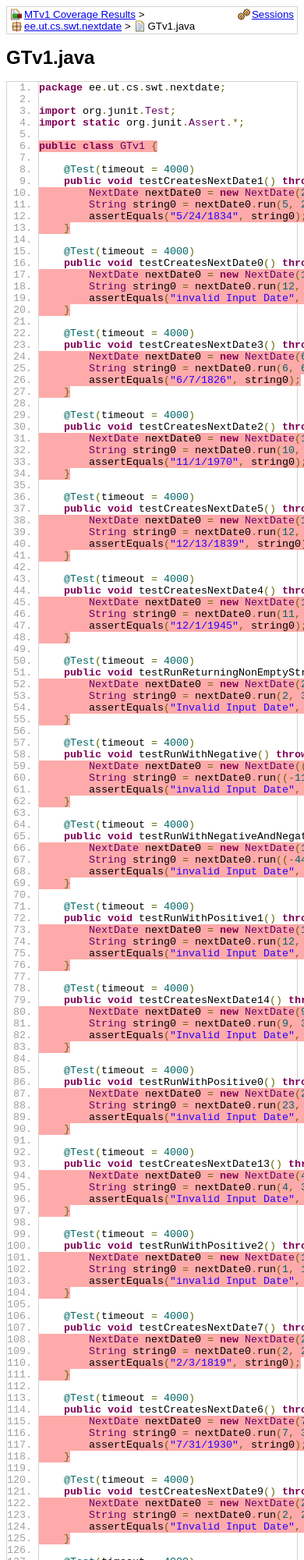
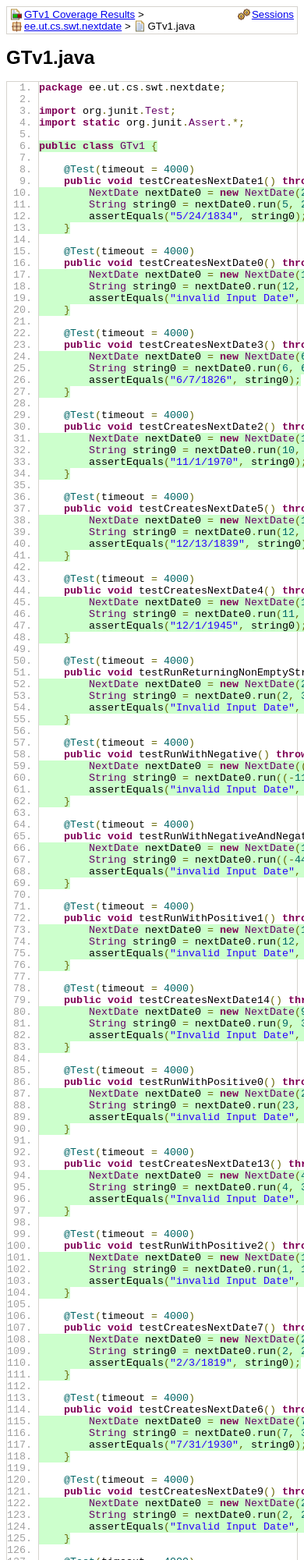
Before and after one commit to anettala/SWTHW5, a plain HTML site: page htmlReport/ee.ut.cs.swt.nextdate/GTv1.java.html in a window 390 px wide. Shown: the top 2000 px of the page at 78% size. Drawn offline with Linux system fonts and the light colour scheme.

Commit message:
Task 1 GTv1 test verdicts and coverage

```diff
--- a/htmlReport/ee.ut.cs.swt.nextdate/GTv1.java.html
+++ b/htmlReport/ee.ut.cs.swt.nextdate/GTv1.java.html
@@ -1,156 +1,156 @@
-<?xml version="1.0" encoding="UTF-8"?><!DOCTYPE html PUBLIC "-//W3C//DTD XHTML 1.0 Strict//EN" "http://www.w3.org/TR/xhtml1/DTD/xhtml1-strict.dtd"><html xmlns="http://www.w3.org/1999/xhtml" lang="en"><head><meta http-equiv="Content-Type" content="text/html;charset=UTF-8"/><link rel="stylesheet" href="../jacoco-resources/report.css" type="text/css"/><link rel="shortcut icon" href="../jacoco-resources/report.gif" type="image/gif"/><title>GTv1.java</title><link rel="stylesheet" href="../jacoco-resources/prettify.css" type="text/css"/><script type="text/javascript" src="../jacoco-resources/prettify.js"></script></head><body onload="window['PR_TAB_WIDTH']=4;prettyPrint()"><div class="breadcrumb" id="breadcrumb"><span class="info"><a href="../jacoco-sessions.html" class="el_session">Sessions</a></span><a href="../index.html" class="el_report">MTv1 Coverage Results</a> &gt; <a href="index.source.html" class="el_package">ee.ut.cs.swt.nextdate</a> &gt; <span class="el_source">GTv1.java</span></div><h1>GTv1.java</h1><pre class="source lang-java linenums">package ee.ut.cs.swt.nextdate;
+<?xml version="1.0" encoding="UTF-8"?><!DOCTYPE html PUBLIC "-//W3C//DTD XHTML 1.0 Strict//EN" "http://www.w3.org/TR/xhtml1/DTD/xhtml1-strict.dtd"><html xmlns="http://www.w3.org/1999/xhtml" lang="en"><head><meta http-equiv="Content-Type" content="text/html;charset=UTF-8"/><link rel="stylesheet" href="../jacoco-resources/report.css" type="text/css"/><link rel="shortcut icon" href="../jacoco-resources/report.gif" type="image/gif"/><title>GTv1.java</title><link rel="stylesheet" href="../jacoco-resources/prettify.css" type="text/css"/><script type="text/javascript" src="../jacoco-resources/prettify.js"></script></head><body onload="window['PR_TAB_WIDTH']=4;prettyPrint()"><div class="breadcrumb" id="breadcrumb"><span class="info"><a href="../jacoco-sessions.html" class="el_session">Sessions</a></span><a href="../index.html" class="el_report">GTv1 Coverage Results</a> &gt; <a href="index.source.html" class="el_package">ee.ut.cs.swt.nextdate</a> &gt; <span class="el_source">GTv1.java</span></div><h1>GTv1.java</h1><pre class="source lang-java linenums">package ee.ut.cs.swt.nextdate;
 
 import org.junit.Test;
 import static org.junit.Assert.*;
 
-<span class="nc" id="L6">public class GTv1 {</span>
+<span class="fc" id="L6">public class GTv1 {</span>
 
 	@Test(timeout = 4000)
 	public void testCreatesNextDate1() throws Throwable {
-<span class="nc" id="L10">	    NextDate nextDate0 = new NextDate(23, 23, 23);</span>
-<span class="nc" id="L11">	    String string0 = nextDate0.run(5, 23, 1834);</span>
-<span class="nc" id="L12">	    assertEquals(&quot;5/24/1834&quot;, string0);</span>
-<span class="nc" id="L13">	}</span>
+<span class="fc" id="L10">	    NextDate nextDate0 = new NextDate(23, 23, 23);</span>
+<span class="fc" id="L11">	    String string0 = nextDate0.run(5, 23, 1834);</span>
+<span class="fc" id="L12">	    assertEquals(&quot;5/24/1834&quot;, string0);</span>
+<span class="fc" id="L13">	}</span>
 
 	@Test(timeout = 4000)
 	public void testCreatesNextDate0() throws Throwable {
-<span class="nc" id="L17">	    NextDate nextDate0 = new NextDate(12, 12, 12);</span>
-<span class="nc" id="L18">	    String string0 = nextDate0.run(12, 1839, 1839);</span>
-<span class="nc" id="L19">	    assertEquals(&quot;invalid Input Date&quot;, string0);</span>
-<span class="nc" id="L20">	}</span>
+<span class="fc" id="L17">	    NextDate nextDate0 = new NextDate(12, 12, 12);</span>
+<span class="fc" id="L18">	    String string0 = nextDate0.run(12, 1839, 1839);</span>
+<span class="fc" id="L19">	    assertEquals(&quot;invalid Input Date&quot;, string0);</span>
+<span class="fc" id="L20">	}</span>
 
 	@Test(timeout = 4000)
 	public void testCreatesNextDate3() throws Throwable {
-<span class="nc" id="L24">	    NextDate nextDate0 = new NextDate(6, 6, 6);</span>
-<span class="nc" id="L25">	    String string0 = nextDate0.run(6, 6, 1826);</span>
-<span class="nc" id="L26">	    assertEquals(&quot;6/7/1826&quot;, string0);</span>
-<span class="nc" id="L27">	}</span>
+<span class="fc" id="L24">	    NextDate nextDate0 = new NextDate(6, 6, 6);</span>
+<span class="fc" id="L25">	    String string0 = nextDate0.run(6, 6, 1826);</span>
+<span class="fc" id="L26">	    assertEquals(&quot;6/7/1826&quot;, string0);</span>
+<span class="fc" id="L27">	}</span>
 
 	@Test(timeout = 4000)
 	public void testCreatesNextDate2() throws Throwable {
-<span class="nc" id="L31">	    NextDate nextDate0 = new NextDate(10, 10, 10);</span>
-<span class="nc" id="L32">	    String string0 = nextDate0.run(10, 31, 1970);</span>
-<span class="nc" id="L33">	    assertEquals(&quot;11/1/1970&quot;, string0);</span>
-<span class="nc" id="L34">	}</span>
+<span class="fc" id="L31">	    NextDate nextDate0 = new NextDate(10, 10, 10);</span>
+<span class="fc" id="L32">	    String string0 = nextDate0.run(10, 31, 1970);</span>
+<span class="fc" id="L33">	    assertEquals(&quot;11/1/1970&quot;, string0);</span>
+<span class="fc" id="L34">	}</span>
 
 	@Test(timeout = 4000)
 	public void testCreatesNextDate5() throws Throwable {
-<span class="nc" id="L38">	    NextDate nextDate0 = new NextDate(12, 12, 12);</span>
-<span class="nc" id="L39">	    String string0 = nextDate0.run(12, 12, 1839);</span>
-<span class="nc" id="L40">	    assertEquals(&quot;12/13/1839&quot;, string0);</span>
-<span class="nc" id="L41">	}</span>
+<span class="fc" id="L38">	    NextDate nextDate0 = new NextDate(12, 12, 12);</span>
+<span class="fc" id="L39">	    String string0 = nextDate0.run(12, 12, 1839);</span>
+<span class="fc" id="L40">	    assertEquals(&quot;12/13/1839&quot;, string0);</span>
+<span class="fc" id="L41">	}</span>
 
 	@Test(timeout = 4000)
 	public void testCreatesNextDate4() throws Throwable {
-<span class="nc" id="L45">	    NextDate nextDate0 = new NextDate(11, 11, 11);</span>
-<span class="nc" id="L46">	    String string0 = nextDate0.run(11, 30, 1945);</span>
-<span class="nc" id="L47">	    assertEquals(&quot;12/1/1945&quot;, string0);</span>
-<span class="nc" id="L48">	}</span>
+<span class="fc" id="L45">	    NextDate nextDate0 = new NextDate(11, 11, 11);</span>
+<span class="fc" id="L46">	    String string0 = nextDate0.run(11, 30, 1945);</span>
+<span class="fc" id="L47">	    assertEquals(&quot;12/1/1945&quot;, string0);</span>
+<span class="fc" id="L48">	}</span>
 
 	@Test(timeout = 4000)
 	public void testRunReturningNonEmptyString() throws Throwable {
-<span class="nc" id="L52">	    NextDate nextDate0 = new NextDate(2, 2, 2);</span>
-<span class="nc" id="L53">	    String string0 = nextDate0.run(2, 30, 1899);</span>
-<span class="nc" id="L54">	    assertEquals(&quot;Invalid Input Date&quot;, string0);</span>
-<span class="nc" id="L55">	}</span>
+<span class="fc" id="L52">	    NextDate nextDate0 = new NextDate(2, 2, 2);</span>
+<span class="fc" id="L53">	    String string0 = nextDate0.run(2, 30, 1899);</span>
+<span class="fc" id="L54">	    assertEquals(&quot;Invalid Input Date&quot;, string0);</span>
+<span class="fc" id="L55">	}</span>
 
 	@Test(timeout = 4000)
 	public void testRunWithNegative() throws Throwable {
-<span class="nc" id="L59">	    NextDate nextDate0 = new NextDate((-112), (-112), (-112));</span>
-<span class="nc" id="L60">	    String string0 = nextDate0.run((-112), (-112), (-112));</span>
-<span class="nc" id="L61">	    assertEquals(&quot;invalid Input Date&quot;, string0);</span>
-<span class="nc" id="L62">	}</span>
+<span class="fc" id="L59">	    NextDate nextDate0 = new NextDate((-112), (-112), (-112));</span>
+<span class="fc" id="L60">	    String string0 = nextDate0.run((-112), (-112), (-112));</span>
+<span class="fc" id="L61">	    assertEquals(&quot;invalid Input Date&quot;, string0);</span>
+<span class="fc" id="L62">	}</span>
 
 	@Test(timeout = 4000)
 	public void testRunWithNegativeAndNegative() throws Throwable {
-<span class="nc" id="L66">	    NextDate nextDate0 = new NextDate(12, 12, 12);</span>
-<span class="nc" id="L67">	    String string0 = nextDate0.run((-441), 12, (-441));</span>
-<span class="nc" id="L68">	    assertEquals(&quot;invalid Input Date&quot;, string0);</span>
-<span class="nc" id="L69">	}</span>
+<span class="fc" id="L66">	    NextDate nextDate0 = new NextDate(12, 12, 12);</span>
+<span class="fc" id="L67">	    String string0 = nextDate0.run((-441), 12, (-441));</span>
+<span class="fc" id="L68">	    assertEquals(&quot;invalid Input Date&quot;, string0);</span>
+<span class="fc" id="L69">	}</span>
 
 	@Test(timeout = 4000)
 	public void testRunWithPositive1() throws Throwable {
-<span class="nc" id="L73">	    NextDate nextDate0 = new NextDate(12, 12, 12);</span>
-<span class="nc" id="L74">	    String string0 = nextDate0.run(12, 12, 12);</span>
-<span class="nc" id="L75">	    assertEquals(&quot;invalid Input Date&quot;, string0);</span>
-<span class="nc" id="L76">	}</span>
+<span class="fc" id="L73">	    NextDate nextDate0 = new NextDate(12, 12, 12);</span>
+<span class="fc" id="L74">	    String string0 = nextDate0.run(12, 12, 12);</span>
+<span class="fc" id="L75">	    assertEquals(&quot;invalid Input Date&quot;, string0);</span>
+<span class="fc" id="L76">	}</span>
 
 	@Test(timeout = 4000)
 	public void testCreatesNextDate14() throws Throwable {
-<span class="nc" id="L80">	    NextDate nextDate0 = new NextDate(9, 9, 9);</span>
-<span class="nc" id="L81">	    String string0 = nextDate0.run(9, 31, 1915);</span>
-<span class="nc" id="L82">	    assertEquals(&quot;Invalid Input Date&quot;, string0);</span>
-<span class="nc" id="L83">	}</span>
+<span class="fc" id="L80">	    NextDate nextDate0 = new NextDate(9, 9, 9);</span>
+<span class="fc" id="L81">	    String string0 = nextDate0.run(9, 31, 1915);</span>
+<span class="fc" id="L82">	    assertEquals(&quot;Invalid Input Date&quot;, string0);</span>
+<span class="fc" id="L83">	}</span>
 
 	@Test(timeout = 4000)
 	public void testRunWithPositive0() throws Throwable {
-<span class="nc" id="L87">	    NextDate nextDate0 = new NextDate(23, 23, 23);</span>
-<span class="nc" id="L88">	    String string0 = nextDate0.run(23, 23, 5);</span>
-<span class="nc" id="L89">	    assertEquals(&quot;invalid Input Date&quot;, string0);</span>
-<span class="nc" id="L90">	}</span>
+<span class="fc" id="L87">	    NextDate nextDate0 = new NextDate(23, 23, 23);</span>
+<span class="fc" id="L88">	    String string0 = nextDate0.run(23, 23, 5);</span>
+<span class="fc" id="L89">	    assertEquals(&quot;invalid Input Date&quot;, string0);</span>
+<span class="fc" id="L90">	}</span>
 
 	@Test(timeout = 4000)
 	public void testCreatesNextDate13() throws Throwable {
-<span class="nc" id="L94">	    NextDate nextDate0 = new NextDate(4, 4, 4);</span>
-<span class="nc" id="L95">	    String string0 = nextDate0.run(4, 31, 1970);</span>
-<span class="nc" id="L96">	    assertEquals(&quot;Invalid Input Date&quot;, string0);</span>
-<span class="nc" id="L97">	}</span>
+<span class="fc" id="L94">	    NextDate nextDate0 = new NextDate(4, 4, 4);</span>
+<span class="fc" id="L95">	    String string0 = nextDate0.run(4, 31, 1970);</span>
+<span class="fc" id="L96">	    assertEquals(&quot;Invalid Input Date&quot;, string0);</span>
+<span class="fc" id="L97">	}</span>
 
 	@Test(timeout = 4000)
 	public void testRunWithPositive2() throws Throwable {
-<span class="nc" id="L101">	    NextDate nextDate0 = new NextDate(1, 1, 1);</span>
-<span class="nc" id="L102">	    String string0 = nextDate0.run(1, 1, 2022);</span>
-<span class="nc" id="L103">	    assertEquals(&quot;invalid Input Date&quot;, string0);</span>
-<span class="nc" id="L104">	}</span>
+<span class="fc" id="L101">	    NextDate nextDate0 = new NextDate(1, 1, 1);</span>
+<span class="fc" id="L102">	    String string0 = nextDate0.run(1, 1, 2022);</span>
+<span class="fc" id="L103">	    assertEquals(&quot;invalid Input Date&quot;, string0);</span>
+<span class="fc" id="L104">	}</span>
 
 	@Test(timeout = 4000)
 	public void testCreatesNextDate7() throws Throwable {
-<span class="nc" id="L108">	    NextDate nextDate0 = new NextDate(2, 2, 2);</span>
-<span class="nc" id="L109">	    String string0 = nextDate0.run(2, 2, 1819);</span>
-<span class="nc" id="L110">	    assertEquals(&quot;2/3/1819&quot;, string0);</span>
-<span class="nc" id="L111">	}</span>
+<span class="fc" id="L108">	    NextDate nextDate0 = new NextDate(2, 2, 2);</span>
+<span class="fc" id="L109">	    String string0 = nextDate0.run(2, 2, 1819);</span>
+<span class="fc" id="L110">	    assertEquals(&quot;2/3/1819&quot;, string0);</span>
+<span class="fc" id="L111">	}</span>
 
 	@Test(timeout = 4000)
 	public void testCreatesNextDate6() throws Throwable {
-<span class="nc" id="L115">	    NextDate nextDate0 = new NextDate(7, 7, 7);</span>
-<span class="nc" id="L116">	    String string0 = nextDate0.run(7, 31, 1930);</span>
-<span class="nc" id="L117">	    assertEquals(&quot;7/31/1930&quot;, string0);</span>
-<span class="nc" id="L118">	}</span>
+<span class="fc" id="L115">	    NextDate nextDate0 = new NextDate(7, 7, 7);</span>
+<span class="fc" id="L116">	    String string0 = nextDate0.run(7, 31, 1930);</span>
+<span class="fc" id="L117">	    assertEquals(&quot;7/31/1930&quot;, string0);</span>
+<span class="fc" id="L118">	}</span>
 
 	@Test(timeout = 4000)
 	public void testCreatesNextDate9() throws Throwable {
-<span class="nc" id="L122">	    NextDate nextDate0 = new NextDate(2, 2, 2);</span>
-<span class="nc" id="L123">	    String string0 = nextDate0.run(2, 29, 1899);</span>
-<span class="nc" id="L124">	    assertEquals(&quot;Invalid Input Date&quot;, string0);</span>
-<span class="nc" id="L125">	}</span>
+<span class="fc" id="L122">	    NextDate nextDate0 = new NextDate(2, 2, 2);</span>
+<span class="fc" id="L123">	    String string0 = nextDate0.run(2, 29, 1899);</span>
+<span class="fc" id="L124">	    assertEquals(&quot;Invalid Input Date&quot;, string0);</span>
+<span class="fc" id="L125">	}</span>
 
 	@Test(timeout = 4000)
 	public void testCreatesNextDate8() throws Throwable {
-<span class="nc" id="L129">	    NextDate nextDate0 = new NextDate(2, 2, 2);</span>
-<span class="nc" id="L130">	    String string0 = nextDate0.run(2, 28, 1879);</span>
-<span class="nc" id="L131">	    assertEquals(&quot;3/1/1879&quot;, string0);</span>
-<span class="nc" id="L132">	}</span>
+<span class="fc" id="L129">	    NextDate nextDate0 = new NextDate(2, 2, 2);</span>
+<span class="fc" id="L130">	    String string0 = nextDate0.run(2, 28, 1879);</span>
+<span class="fc" id="L131">	    assertEquals(&quot;3/1/1879&quot;, string0);</span>
+<span class="fc" id="L132">	}</span>
 
 	@Test(timeout = 4000)
 	public void testCreatesNextDate10() throws Throwable {
-<span class="nc" id="L136">	    NextDate nextDate0 = new NextDate(1, 1, 1);</span>
-<span class="nc" id="L137">	    String string0 = nextDate0.run(1, 1, 2007);</span>
-<span class="nc" id="L138">	    assertEquals(&quot;1/2/2007&quot;, string0);</span>
-<span class="nc" id="L139">	}</span>
+<span class="fc" id="L136">	    NextDate nextDate0 = new NextDate(1, 1, 1);</span>
+<span class="fc" id="L137">	    String string0 = nextDate0.run(1, 1, 2007);</span>
+<span class="fc" id="L138">	    assertEquals(&quot;1/2/2007&quot;, string0);</span>
+<span class="fc" id="L139">	}</span>
 
 	@Test(timeout = 4000)
 	public void testCreatesNextDate12() throws Throwable {
-<span class="nc" id="L143">	    NextDate nextDate0 = new NextDate(8, 8, 8);</span>
-<span class="nc" id="L144">	    String string0 = nextDate0.run(8, 8, 1826);</span>
-<span class="nc" id="L145">	    assertEquals(&quot;8/9/1826&quot;, string0);</span>
-<span class="nc" id="L146">	}</span>
+<span class="fc" id="L143">	    NextDate nextDate0 = new NextDate(8, 8, 8);</span>
+<span class="fc" id="L144">	    String string0 = nextDate0.run(8, 8, 1826);</span>
+<span class="fc" id="L145">	    assertEquals(&quot;8/9/1826&quot;, string0);</span>
+<span class="fc" id="L146">	}</span>
 
 	@Test(timeout = 4000)
 	public void testCreatesNextDate11() throws Throwable {
-<span class="nc" id="L150">	    NextDate nextDate0 = new NextDate(23, 23, 23);</span>
-<span class="nc" id="L151">	    String string0 = nextDate0.run(3, 23, 1841);</span>
-<span class="nc" id="L152">	    assertEquals(&quot;3/24/1841&quot;, string0);</span>
-<span class="nc" id="L153">	}</span>
+<span class="fc" id="L150">	    NextDate nextDate0 = new NextDate(23, 23, 23);</span>
+<span class="fc" id="L151">	    String string0 = nextDate0.run(3, 23, 1841);</span>
+<span class="fc" id="L152">	    assertEquals(&quot;3/24/1841&quot;, string0);</span>
+<span class="fc" id="L153">	}</span>
 
 }
 </pre><div class="footer"><span class="right">Created with <a href="http://www.jacoco.org/jacoco">JaCoCo</a> 0.8.8.202204050719</span></div></body></html>
```
Also changed, not shown: htmlReport/ee.ut.cs.swt.nextdate/GTv1.html (+1 -1 lines), htmlReport/ee.ut.cs.swt.nextdate/MTv1.html (+1 -1 lines), htmlReport/ee.ut.cs.swt.nextdate/MTv1.java.html (+8 -8 lines), htmlReport/ee.ut.cs.swt.nextdate/NextDate.html (+1 -1 lines), htmlReport/ee.ut.cs.swt.nextdate/NextDate.java.html (+20 -20 lines), htmlReport/ee.ut.cs.swt.nextdate/index.html (+1 -1 lines), htmlReport/ee.ut.cs.swt.nextdate/index.source.html (+1 -1 lines), htmlReport/index.html (+1 -1 lines), htmlReport/jacoco-sessions.html (+1 -1 lines).
